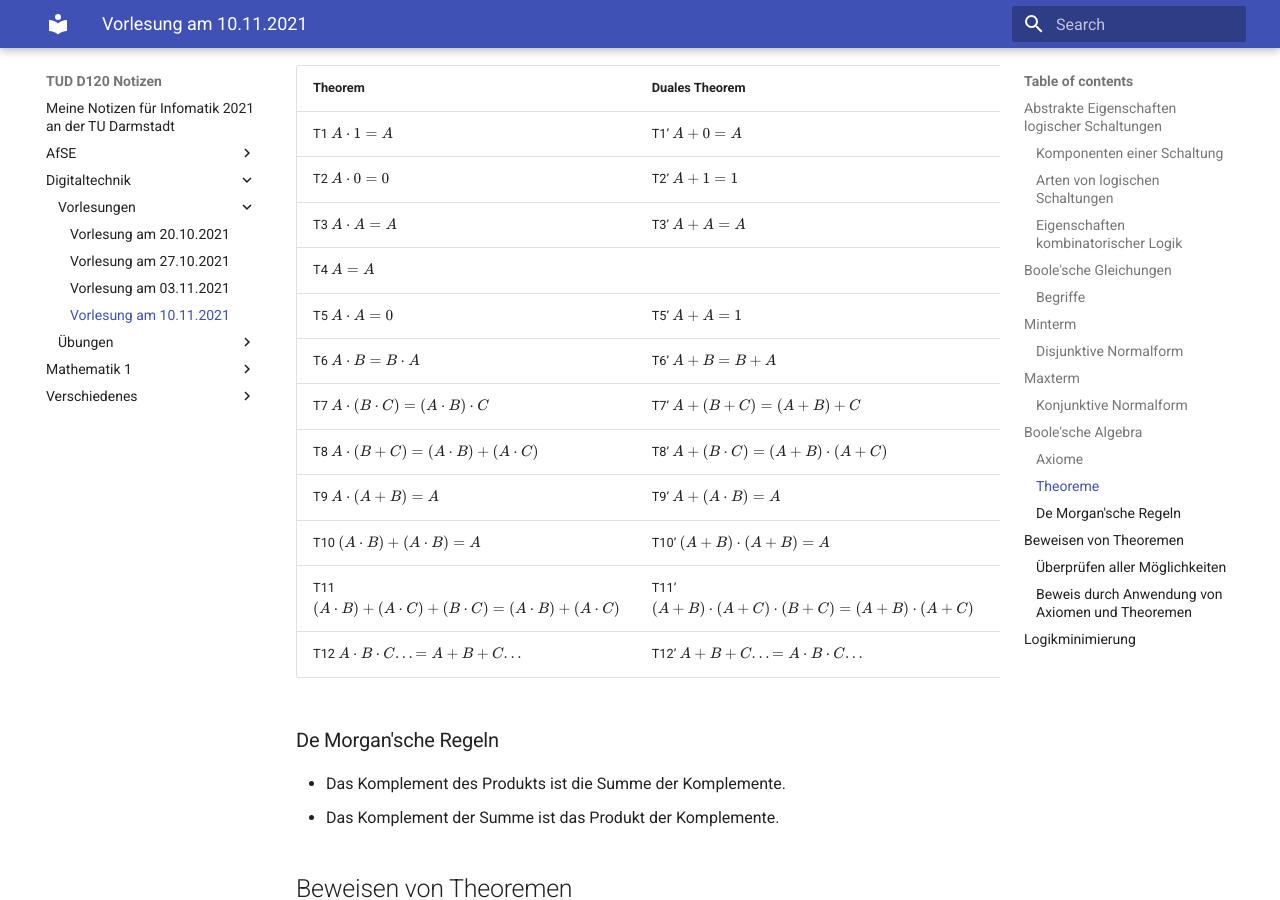
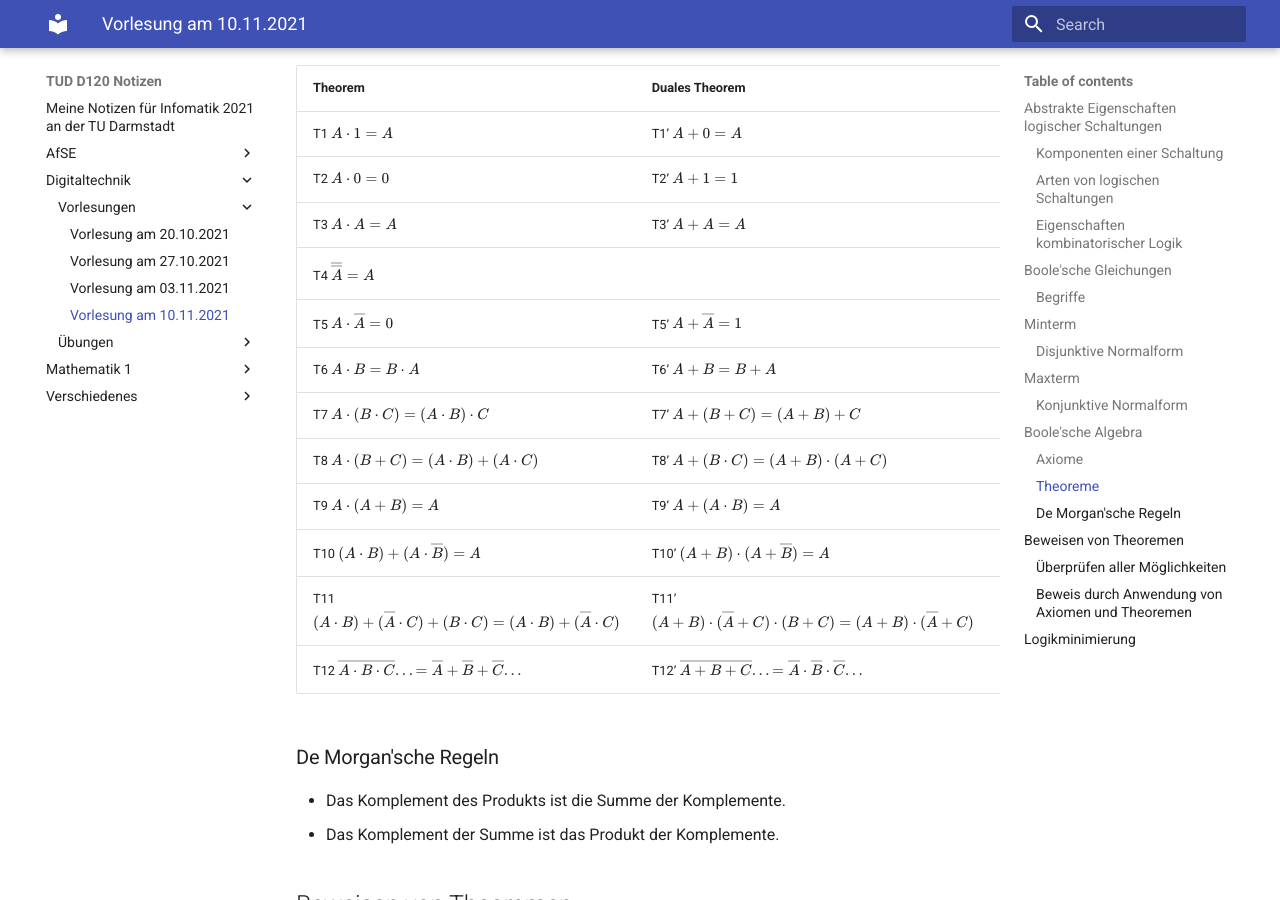
Before and after one commit to aurelilia/fb20-notes, an MkDocs documentation site: the page built from docs/Digitaltechnik/Vorlesungen/4_10.11.2021.md, in a window 1280 px wide and 900 px high, scrolled down 2894 px. Built offline with MkDocs 1.6.1 and Material for MkDocs 9.7.7, drawn with Linux system fonts in a browser that asks for light colours.

Commit message:
Fix DT table

```diff
--- a/docs/Digitaltechnik/Vorlesungen/4_10.11.2021.md
+++ b/docs/Digitaltechnik/Vorlesungen/4_10.11.2021.md
@@ -80,15 +80,15 @@ Theorem | Duales Theorem | Bedeutung
 T1 $A ·1 = A$ | T1’ $A + 0 = A$ | Neutralität
 T2 $A ·0 = 0$ | T2’ $A + 1 = 1$ | Extremum
 T3 $A ·A = A$ | T3’ $A + A = A$ | Idempotenz
-T4 $A = A$ | |Involution
-T5 $A ·A = 0$ | T5’ $A + A = 1$ | Komplement
+T4 $\overline{\overline{A}} = A$ | |Involution
+T5 $A · \overline A = 0$ | T5’ $A + \overline A = 1$ | Komplement
 T6 $A ·B = B ·A$ | T6’ $A + B = B + A$ | Kommutativität
 T7 $A ·(B ·C) = (A ·B) ·C$ | T7’ $A + (B + C) = (A + B) + C$ | Assoziativität
 T8 $A ·(B + C) = (A ·B) + (A ·C)$ | T8’ $A + (B ·C) = (A + B) ·(A + C)$ | Distributivität
 T9 $A ·(A + B) = A$ | T9’ $A + (A ·B) = A$ | Absorption
-T10 $(A ·B) + (A ·B) = A$ | T10’ $(A + B) ·(A + B) = A$ | Zusammenfassen
-T11 $(A ·B) + (A ·C) + (B ·C) = (A ·B) + (A ·C)$ | T11’ $(A + B) ·(A + C) ·(B + C) = (A + B) ·(A + C)$ |  Konsensus
-T12 $A ·B ·C ... = A + B + C ...$ | T12’ $A + B + C ... = A ·B ·C ...$ | De Morgan
+T10 $(A ·B) + (A · \overline B) = A$ | T10’ $(A + B) ·(A + \overline B) = A$ | Zusammenfassen
+T11 $(A ·B) + (\overline A ·C) + (B ·C) = (A ·B) + (\overline A ·C)$ | T11’ $(A + B) ·(\overline A + C) ·(B + C) = (A + B) ·(\overline A + C)$ |  Konsensus
+T12 $\overline{A ·B ·C} ... = \overline A + \overline B + \overline C ...$ | T12’ $\overline{A + B + C} ... = \overline A ·\overline B ·\overline C ...$ | De Morgan
 
 ### De Morgan'sche Regeln
 - Das Komplement des Produkts ist die Summe der Komplemente.
```
